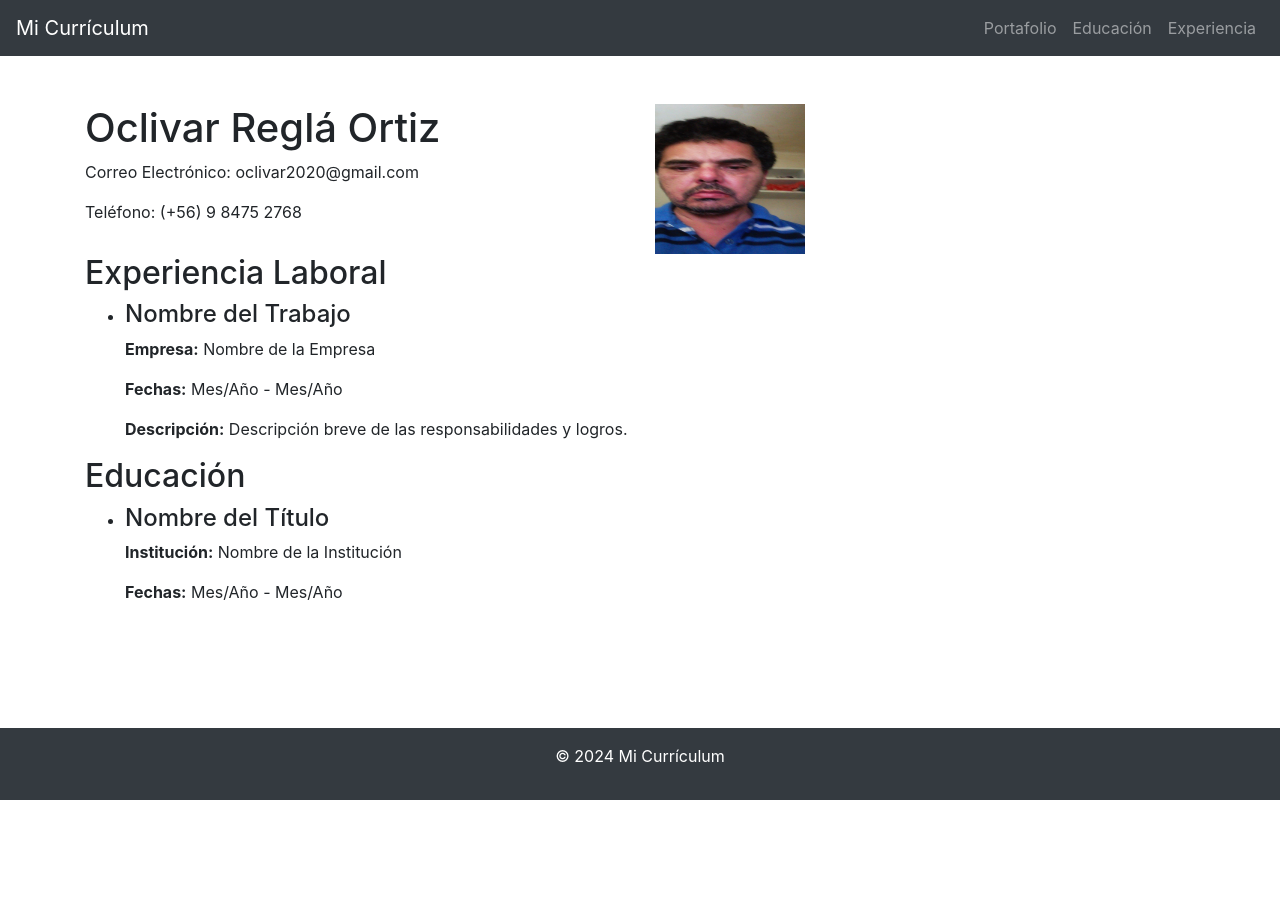
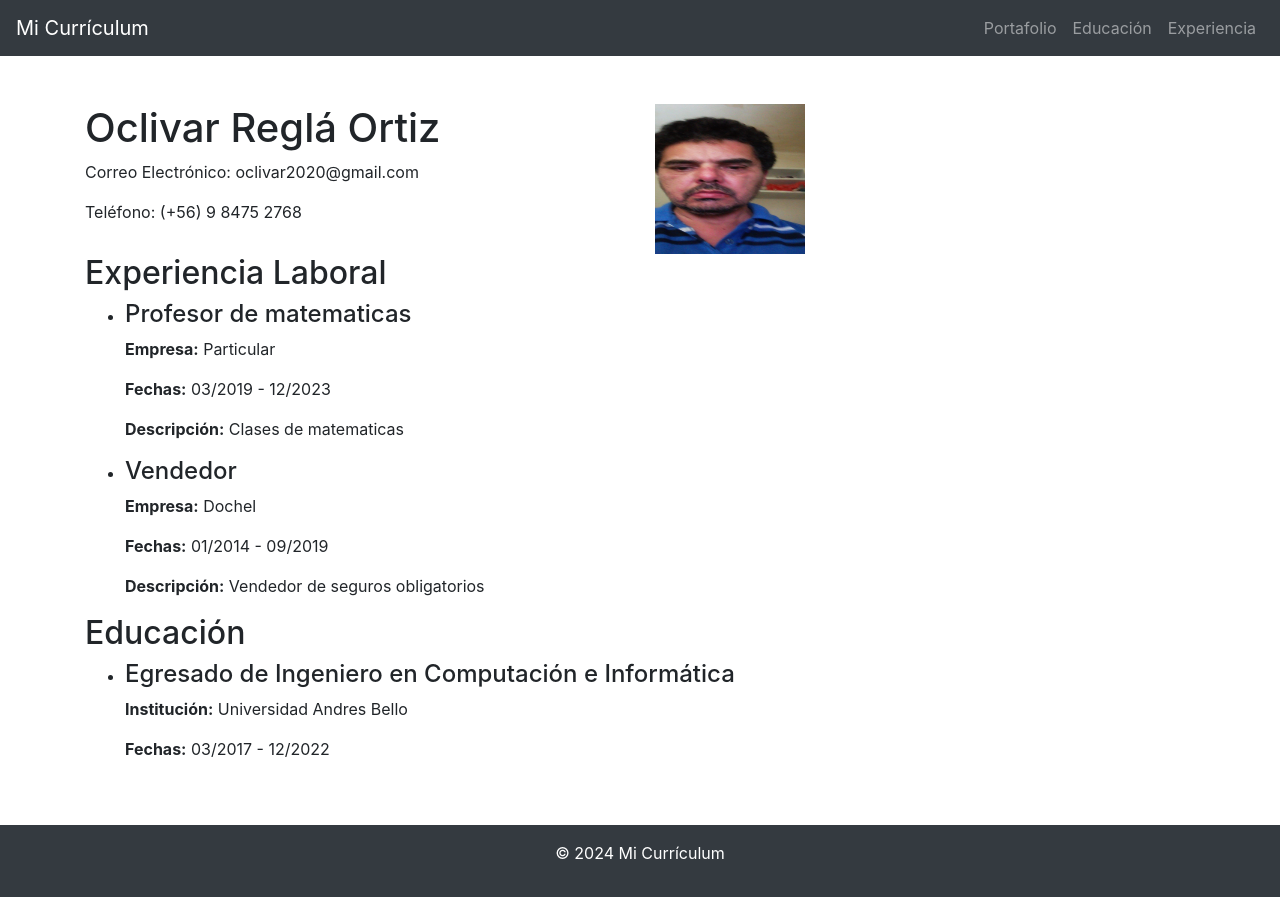
Before and after one commit to oclivar2000/desafioFinalRemoto, a plain HTML site: page index.html in a window 1280 px wide. Before the commit the page ends 800 px from the top, so only its background shows below. Drawn offline with nearby package versions, Linux system fonts and the light colour scheme.

Commit message:
Creacion del portafolio.html

```diff
--- a/index.html
+++ b/index.html
@@ -1,5 +1,6 @@
 <!DOCTYPE html>
 <html lang="es">
+
 <head>
     <meta charset="UTF-8">
     <meta name="viewport" content="width=device-width, initial-scale=1, shrink-to-fit=no">
@@ -7,17 +8,19 @@
     <link rel="stylesheet" href="https://stackpath.bootstrapcdn.com/bootstrap/4.3.1/css/bootstrap.min.css">
     <link rel="stylesheet" href="./style.css">
 </head>
+
 <body>
     <!-- Barra de navegación -->
     <nav class="navbar navbar-expand-lg navbar-dark bg-dark">
         <a class="navbar-brand" href="#">Mi Currículum</a>
-        <button class="navbar-toggler" type="button" data-toggle="collapse" data-target="#navbarNav" aria-controls="navbarNav" aria-expanded="false" aria-label="Toggle navigation">
+        <button class="navbar-toggler" type="button" data-toggle="collapse" data-target="#navbarNav"
+            aria-controls="navbarNav" aria-expanded="false" aria-label="Toggle navigation">
             <span class="navbar-toggler-icon"></span>
         </button>
         <div class="collapse navbar-collapse" id="navbarNav">
             <ul class="navbar-nav ml-auto">
                 <li class="nav-item">
-                    <a class="nav-link" href="#portfolio">Portafolio</a>
+                    <a class="nav-link" href="./portafolio.html">Portafolio</a>
                 </li>
                 <li class="nav-item">
                     <a class="nav-link" href="#education">Educación</a>
@@ -47,23 +50,27 @@
         <h2 id="experience">Experiencia Laboral</h2>
         <ul>
             <li>
-                <h4>Nombre del Trabajo</h4>
-                <p><strong>Empresa:</strong> Nombre de la Empresa</p>
-                <p><strong>Fechas:</strong> Mes/Año - Mes/Año</p>
-                <p><strong>Descripción:</strong> Descripción breve de las responsabilidades y logros.</p>
+                <h4>Profesor de matematicas</h4>
+                <p><strong>Empresa:</strong> Particular</p>
+                <p><strong>Fechas:</strong> 03/2019 - 12/2023</p>
+                <p><strong>Descripción:</strong> Clases de matematicas</p>
             </li>
-            <!-- Agrega más elementos según sea necesario -->
+            <li>
+                <h4>Vendedor</h4>
+                <p><strong>Empresa:</strong> Dochel</p>
+                <p><strong>Fechas:</strong> 01/2014 - 09/2019</p>
+                <p><strong>Descripción:</strong> Vendedor de seguros obligatorios</p>
+            </li>
         </ul>
 
         <!-- Educación -->
         <h2 id="education">Educación</h2>
         <ul>
             <li>
-                <h4>Nombre del Título</h4>
-                <p><strong>Institución:</strong> Nombre de la Institución</p>
-                <p><strong>Fechas:</strong> Mes/Año - Mes/Año</p>
+                <h4>Egresado de Ingeniero en Computación e Informática</h4>
+                <p><strong>Institución:</strong> Universidad Andres Bello</p>
+                <p><strong>Fechas:</strong> 03/2017 - 12/2022</p>
             </li>
-            <!-- Agrega más elementos según sea necesario -->
         </ul>
     </div>
 
@@ -72,9 +79,9 @@
         <p>&copy; 2024 Mi Currículum</p>
     </footer>
 
-    <!-- Agrega el enlace a Bootstrap JS y Popper.js (si es necesario) al final del cuerpo del documento -->
     <script src="https://code.jquery.com/jquery-3.3.1.slim.min.js"></script>
     <script src="https://cdnjs.cloudflare.com/ajax/libs/popper.js/1.14.7/umd/popper.min.js"></script>
     <script src="https://stackpath.bootstrapcdn.com/bootstrap/4.3.1/js/bootstrap.min.js"></script>
 </body>
+
 </html>
```
Also changed, not shown: portafolio.html (added, +35 -0 lines).
